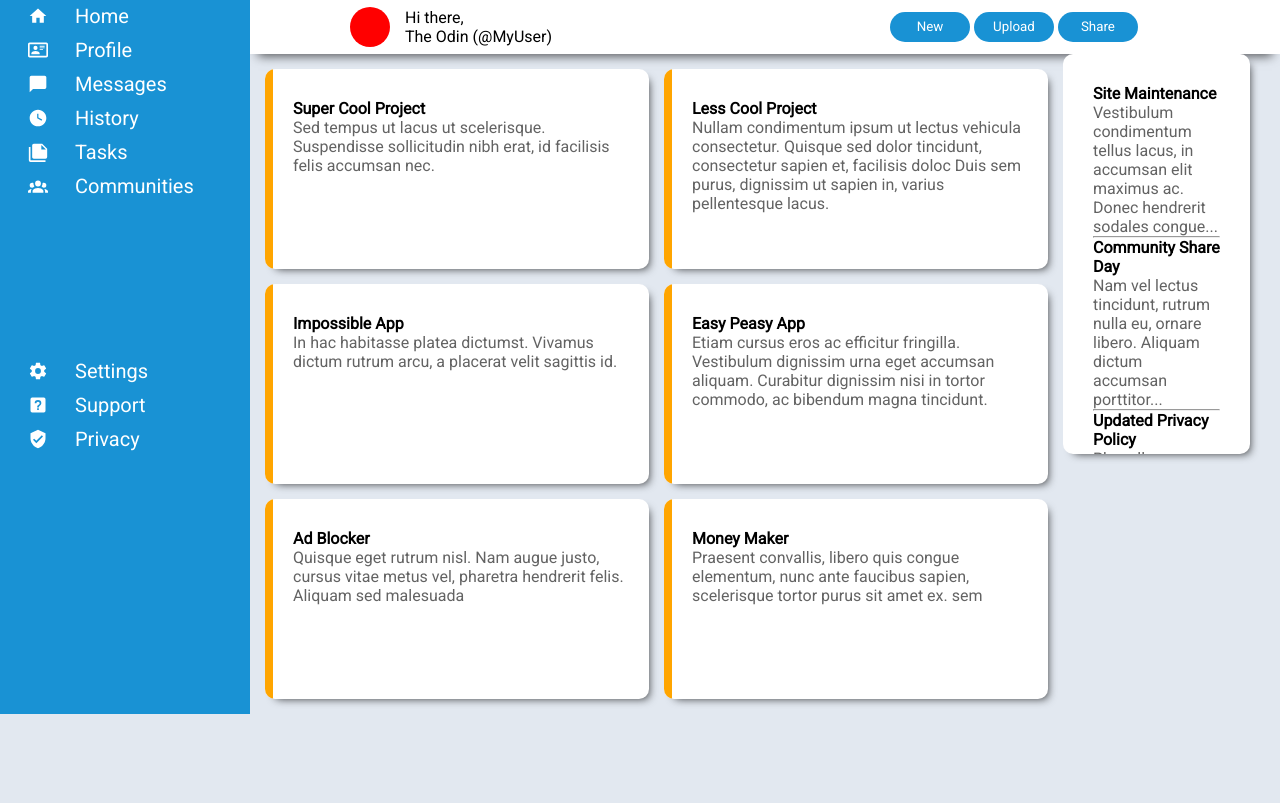
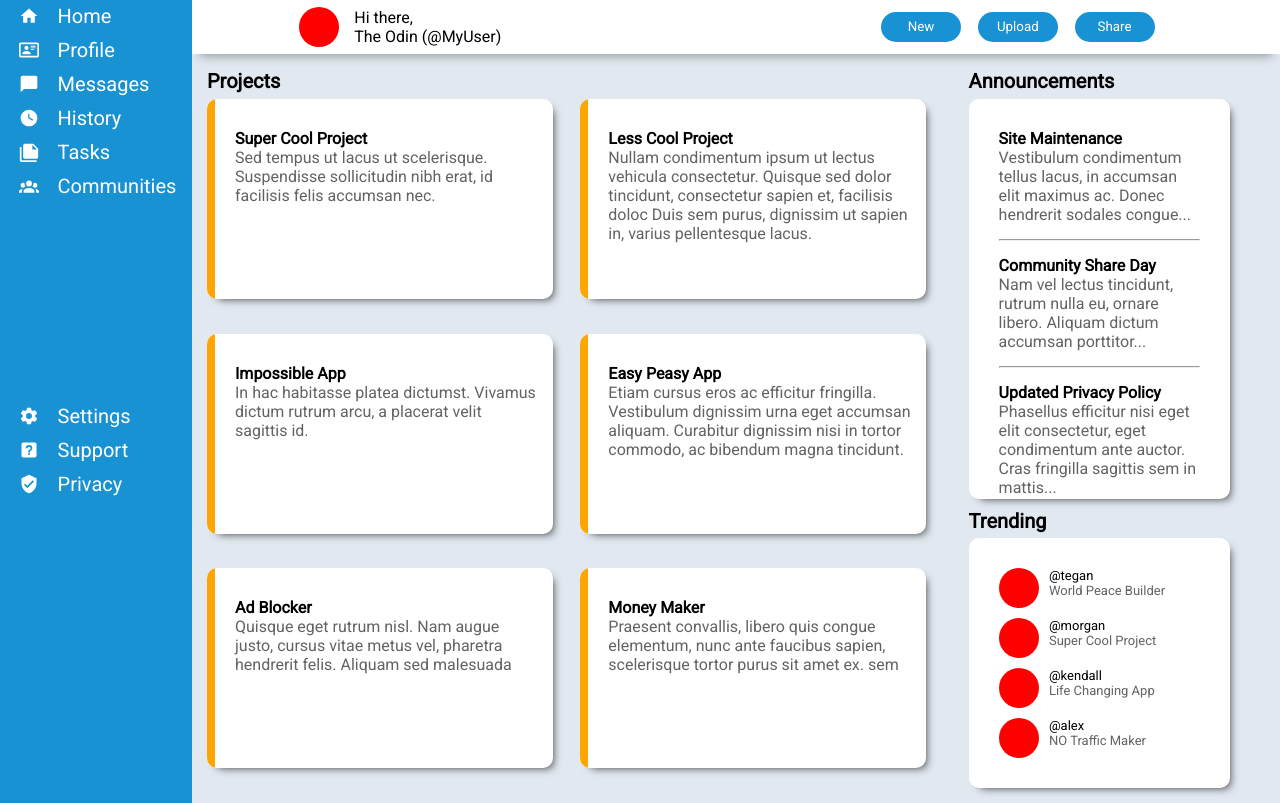
Before and after one commit to ChristoferLv/top-admin-dashboard, a plain HTML site: page index.html in a window 1280 px wide. Shown: the part 66-869 px from the top of the page. Before the commit the page ends 800 px from the top, so only its background shows below. Drawn offline with Linux system fonts and the light colour scheme.

Commit message:
Made general styling

```diff
--- a/index.html
+++ b/index.html
@@ -97,6 +97,8 @@
             </div>
         </div>
         <div class="article">
+            <p class="section-title">Projects</p>
+            <p class="section-title">Announcements</p>
             <div class="projects">
                 <div class="project-card">
                     <div class="card-line"></div>
@@ -175,7 +177,37 @@
                             ante auctor. Cras fringilla sagittis sem in mattis...</p>
                     </div>
                 </div>
-                <div class="trending"></div>
+                <p class="treinding-title">Trending</p>
+                <div class="trending">
+                    <div class="trend-item">
+                        <div class="avatar"></div>
+                        <div class="description">
+                            <p>@tegan</p>
+                            <p>World Peace Builder</p>
+                        </div>
+                    </div>
+                    <div class="trend-item">
+                        <div class="avatar"></div>
+                        <div class="description">
+                            <p>@morgan</p>
+                            <p>Super Cool Project</p>
+                        </div>
+                    </div>
+                    <div class="trend-item">
+                        <div class="avatar"></div>
+                        <div class="description">
+                            <p>@kendall</p>
+                            <p>Life Changing App</p>
+                        </div>
+                    </div>
+                    <div class="trend-item">
+                        <div class="avatar"></div>
+                        <div class="description">
+                            <p>@alex</p>
+                            <p>NO Traffic Maker</p>
+                        </div>
+                    </div>
+                </div>
             </div>
         </div>
     </div>
--- a/style.css
+++ b/style.css
@@ -12,6 +12,7 @@
 :root {
     --main-color: #1992d4;
     --background-color: #e2e8f0;
+    --description-color: #636363;
 }
 
 body {
@@ -20,7 +21,7 @@ body {
 
 .container {
     display: grid;
-    grid-template-columns: 250px 1fr;
+    grid-template-columns: 15vw 1fr;
 }
 
 .sidebar {
@@ -41,7 +42,7 @@ body {
     gap: 10px 0;
     grid-column-start: 2;
     background-color: white;
-    box-shadow: 0px 10px 10px -8px rgba(0, 0, 0, 0.65);
+    box-shadow: 0px 10px 10px -8px rgba(0, 0, 0, 0.35);
     padding: 15px;
 }
 
@@ -96,15 +97,15 @@ body {
     align-items: center;
 }
 
-.line2 .avatar{
+.line2 .avatar {
     justify-self: end;
 }
 
-.userinfo2{
+.userinfo2 {
     margin-left: 15px;
 }
 
-.buttons{
+.buttons {
     grid-column-start: 3;
     grid-column-end: 6;
 }
@@ -116,6 +117,7 @@ body {
     color: white;
     border-radius: 30px;
     border-style: none;
+    margin-left: 1vw;
 }
 
 .article {
@@ -123,11 +125,19 @@ body {
     grid-row-start: 3;
 
     display: grid;
-    grid-template-columns: 3fr 1fr;
+    grid-template-rows: 20px 1fr;
+    grid-template-columns: 7fr 3fr;
+}
+
+.section-title{
+    font-weight: bold;
+    font-size: 20px;
+    padding: 15px;
 }
 
 .projects {
     padding: 15px;
+    padding-top: 25px;
 
     grid-column-start: 1;
 
@@ -138,7 +148,7 @@ body {
 
 .announcements {
     box-sizing: border-box;
-    width: 1/6vw;
+    width: 1/5vw;
     height: 400px;
     background-color: white;
     box-shadow: 5px 5px 8px -5px rgba(0, 0, 0, 0.75);
@@ -147,8 +157,42 @@ body {
     padding: 30px;
 }
 
+.trending {
+    box-sizing: border-box;
+    width: 1/5vw;
+    background-color: white;
+    box-shadow: 5px 5px 8px -5px rgba(0, 0, 0, 0.75);
+    border-radius: 10px;
+    overflow: hidden;
+    padding: 30px;
+    display: grid;
+    gap: 10px 0;
+    margin-top: 25px;
+    margin: 0px;
+}
+
+.treinding-title{
+    margin-top: 10px;
+    font-weight: bold;
+    font-size: 20px;
+    margin-bottom: 5px;
+}
+
+.trend-item {
+    display: grid;
+    grid-template-columns: 1fr 3fr;
+}
+
+.description p {
+    font-size: 13px;
+}
+
+.description p:nth-child(2) {
+    color: var(--description-color);
+}
+
 .project-card {
-    width: 30vw;
+    width: 27vw;
     height: 200px;
     background-color: white;
     box-shadow: 5px 5px 8px -5px rgba(0, 0, 0, 0.75);
@@ -172,7 +216,7 @@ body {
 
 .project-description,
 .announcement-content {
-    color: #636363;
+    color: var(--description-color);
 }
 
 .card-line {
@@ -181,9 +225,15 @@ body {
 
 .sideplace {
     grid-column-start: 2;
-    padding-right: 30px;
+    padding: 15px;
+    padding-top: 25px;
+    padding-right: 50px;
 }
 
+hr {
+    margin-top: 15px;
+    margin-bottom: 15px;
+}
 
 .placeholder {
     height: 150px;
```
